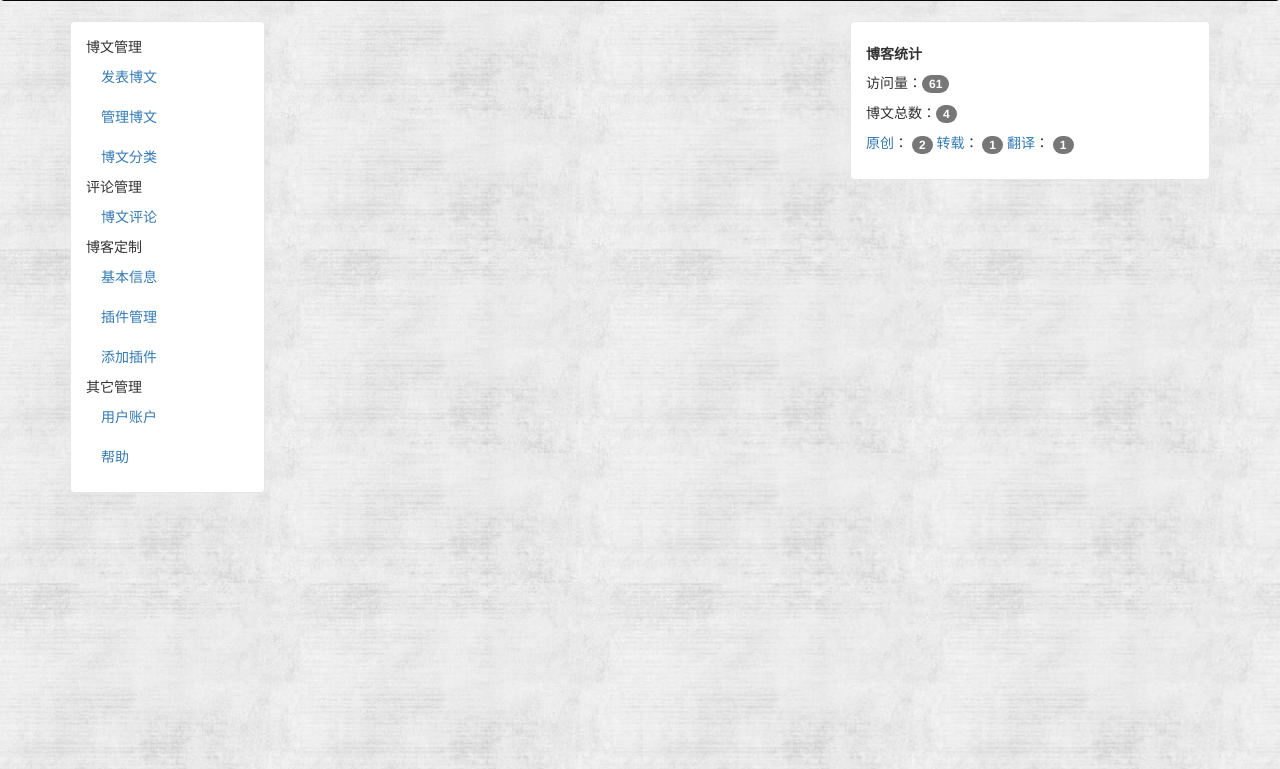
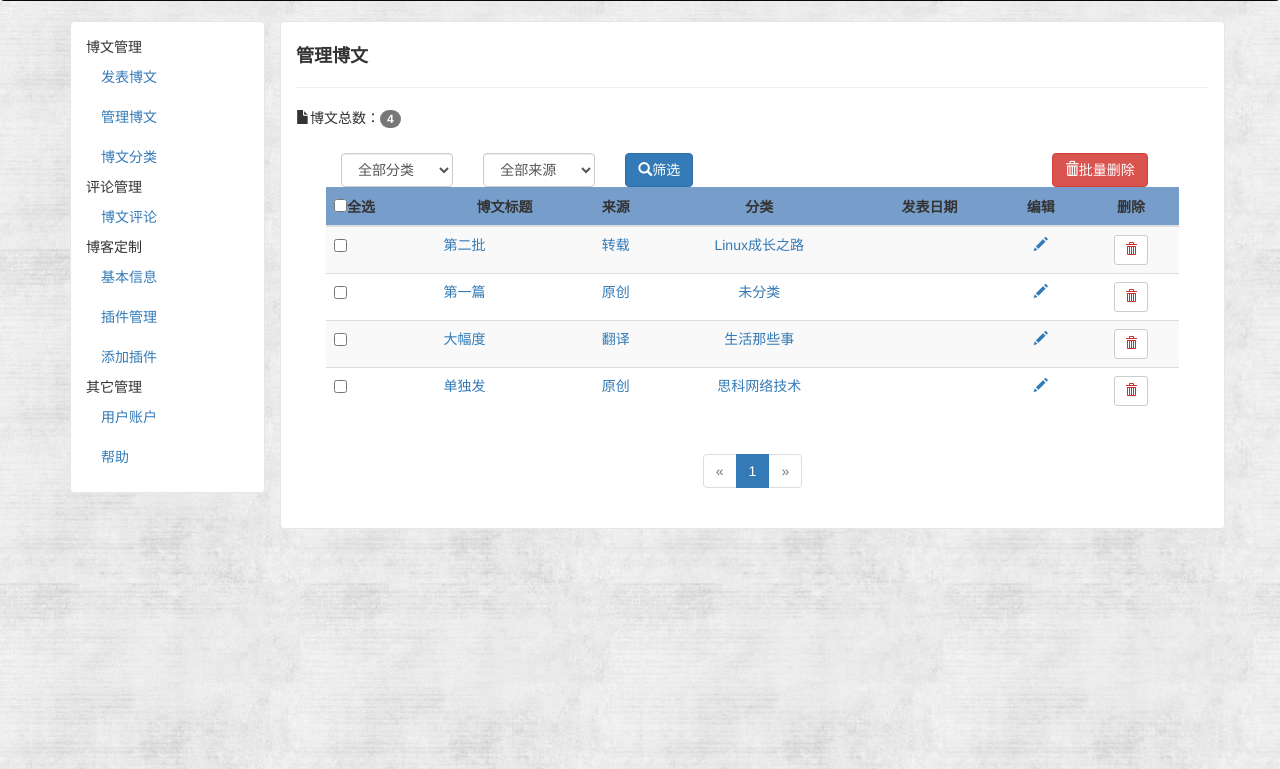
Before and after one commit to fengye1/-blog_mini, a Flask app: page /admin/manage_articles in a window 1280 px wide. Shown: the part 543-1312 px from the top of the page. Run offline with Flask 2, Linux system fonts and the light colour scheme; a user stored in the database is signed in; data comes from the database, SQL or seed files in the repository; both versions use the stored data as it was after the commit; parts of the project's set-up code (start-up, migrations or seed data) failed here and were passed over; some libraries are stand-ins or nearby versions.

Commit message:
update git

```diff
--- a/app/admin/forms.py
+++ b/app/admin/forms.py
@@ -14,3 +14,12 @@
     title = StringField(u'标题', validators=[DataRequired(), Length(1, 64)])
     content = TextAreaField(u'博文内容',validators=[DataRequired()])
     summary = TextAreaField(u'博文摘要', validators=[DataRequired()])
+
+class ManageArticlesForm(CommonForm):
+    pass
+
+class DeleteArticleForm(FlaskForm):
+    articleId = StringField(validators=[DataRequired()])
+
+class DeleteArticlesForm(FlaskForm):
+    articleIds = StringField(validators=[DataRequired()])
--- a/app/admin/views.py
+++ b/app/admin/views.py
@@ -3,12 +3,12 @@
 
 from datetime import datetime
 import json
-from flask import request,render_template,flash,redirect,url_for
+from flask import request,render_template,flash,redirect,url_for, current_app
 
 
 from . import admin
 from flask_login import login_required,current_user
-from .forms import SubMitArticlesForm
+from .forms import SubMitArticlesForm, ManageArticlesForm,DeleteArticlesForm,DeleteArticleForm
 from ..modles import Source,ArticleType,Article
 from .. import db
 
@@ -45,10 +45,61 @@
     return render_template('admin/submit_articles.html', form=form)
 
 
-@admin.route('/manage_articles')
+@admin.route('/manage_articles', methods=['GET','POST'])
+@login_required
 def manage_articles():
+    types_id = request.args.get('types_id', -1 , type=int)
+    source_id =request.args.get('source_id', -1, type=int)
+    form = ManageArticlesForm(request.form, types=types_id,source=source_id)
+    form2= DeleteArticleForm()
+    form3 = DeleteArticlesForm()  # for delete articles
 
-    return render_template('admin/admin_base.html')
+    types=[(t.id,t.name) for t in ArticleType.query.all()]
+    types.append((-1,u'全部分类'))
+    form.types.choices = types
+    sources = [(s.id, s.name) for s in Source.query.all()]
+    sources.append((-1, u'全部来源'))
+    form.source.choices = sources
+
+    pagination_search = 0
+
+    if form.validate_on_submit() or\
+        (request.args.get('types_id') is not None and request.args.get('source_id') is not None):
+        if form.validate_on_submit():
+            types_id = form.types.data
+            source_id = form.source.data
+            page=1
+        else:
+            types_id=request.args.get('types_id', type=int)
+            source_id = request.args.get('source_id', type=int)
+            form.types.data = types_id
+            form.source.data = source_id
+            page = request.args.get('page', 1, type=int)
+
+        result = Article.query.order_by(Article.create_time.desc())
+        if types_id != -1:
+            articleType = ArticleType.query.get_or_404(types_id)
+            result = result.filter_by(articleType=articleType)
+
+        if source_id != -1:
+            source = Source.query.get_or_404(source_id)
+            result = result.filter_by(source=source)
+
+        pagination_search = result.paginate(
+            page, per_page=current_app.config['ARTICLES_PER_PAGE'], error_out=False)
+
+    if pagination_search != 0:
+        pagination = pagination_search
+        articles = pagination_search.items
+    else:
+        page = request.args.get('page', 1, type=int)
+        pagination = Article.query.order_by(Article.create_time.desc()).paginate(
+                page, per_page=current_app.config['ARTICLES_PER_PAGE'],
+                error_out=False)
+        articles = pagination.items
+
+    return render_template('admin/manage_articles.html', pagination=pagination,
+                           endpoint='admin.manage_articles', form=form,form2=form2,form3=form3, types_id=types_id, source_id=source_id,articles=articles)
 
 
 @admin.route('/manage_articleTypes')
--- a/app/templates/_article_info.html
+++ b/app/templates/_article_info.html
@@ -7,12 +7,12 @@
     <div class="base-info">
         <span class="label label-default">{{ moment(article.create_time.date()).format('LL') }}</span>&nbsp;
         <span class="label label-warning">
-            <a href="#" target="_blank" style="color: white">
+            <a href="{{ url_for('main.article_sources',id = article.source.id) }}" target="_blank" style="color: white">
                 {{ article.source.name }}
             </a>
         </span>&nbsp;
         <span class="label label-info">
-            <a href=" #" target="_blank" style="color: white">
+            <a href=" {{ url_for('main.article_type', id=article.articleType.id) }}" target="_blank" style="color: white">
                 {{ article.articleType.name }}
             </a>
         </span>
--- /dev/null
+++ b/app/templates/admin/manage_articles.html
@@ -0,0 +1,159 @@
+{% extends 'admin/admin_base.html' %}
+{% import '_macros.html' as macros %}
+
+{% block title %}
+     Blog_mini -管理博文
+{% endblock %}
+
+{% block admin_content %}
+    <div class="entry-box manage-articles">
+    <h4><strong>管理博文</strong></h4>
+    <hr/>
+    <p><span class="glyphicon glyphicon-file"></span>博文总数：<span class="badge">{{ Article.query.count() }}</span></p>
+    <div class="row articles-list">
+        <div class="list-handle">
+            <form class="manage-articles" method="post" action="">
+                {{ form.csrf_token }}
+                <div class="form-group">
+                    <div class="col-sm-2">
+                        {{ form.types(class='form-control', required='', id='types_choice') }}
+                    </div>
+                    <div class="col-sm-2">
+                        {{ form.source(class='form-control', required='', id = 'source_choice') }}
+                    </div>
+                    <div class="col-sm-2">
+                        <button type="submit" class="btn btn-primary">
+                            <span class="glyphicon glyphicon-search"></span>筛选
+                        </button>
+                    </div>
+                    <div class="col-sm-2 col-lg-offset-4">
+                        <a class="btn btn-danger" id="delArticles">
+                            <span class="glyphicon glyphicon-trash"></span>批量删除
+                        </a>
+                    </div>
+                </div>
+            </form>
+        </div>
+    <div class="list-detials">
+        <form class="delete-articles" id="delArticlesForm" method="post"
+            action="#">
+            {{ form3.csrf_token }}
+            {{ form3.articleIds(type='hidden', value='') }}
+            <form class="solve problem">
+                    {{ form2.articleId(type='hidden') }}
+                {# 注意这个form是不会生成的，内层form，最接近外层form的第一个form，jinjia2是不会生成的 #}
+                {# 这是用来解决博文列表的第一列form无法解决的问题，如果不这样做，第一列的删除表单将无法提交，因为根本不存在 #}
+                {# 但是第一列之后的form表单都是可以正常生成的，当然，如果不想用这个方法，那建议你不要嵌套form，用Ajax技术也是可以的 #}
+                </form>
+            <table class="table table-striped table-hover">
+                         <thead>
+                    <tr class="table-header" bgcolor="aqua">
+                        <th class="table-checkbox-or-left"><input type="checkbox" id="select-all">全选</th>
+                        <th>博文标题</th>
+                        <th>来源</th>
+                        <th>分类</th>
+                        <th>发表日期</th>
+                        <th>编辑</th>
+                        <th>删除</th>
+                    </tr>
+                    </thead>
+                    <tbody>
+                    {% for article in articles %}
+                        <tr>
+                            <td class="table-checkbox-or-left"><input type="checkbox" class="op_check" value="{{ article.id }}"></td>
+                            <td class="table-checkbox-or-left"><a href="#" target="_blank">{{ article.title }}</a></td>
+                            <td>
+                                <a href="{{ url_for('main.article_sources', id=article.source.id) }}" target="_blank">{{ article.source.name }}</a>
+                            </td>
+                            <td>
+                                <a href="{{ url_for('main.article_type', id=article.articleType.id) }}" target="_blank"> {{ article.articleType.name }} </a>
+                            </td>
+                            <td {{ moment(article.create_time.replace(microsecond=0)).format('LLL') }}></td>
+
+                            <td><a href="#"><span class="glyphicon glyphicon-pencil" title="编辑博文"></span></a></td>
+
+                            <td>
+                                <form class="delete-article" id="delForm{{ article.id }}" method="post"
+                                >
+                                    {{ form2.csrf_token }}
+                                    {{ form2.articleId(type='hidden',value=article.id) }}
+                                    <a class="btn btn-sm btn-default" onclick="delCfm({{ article.id }})" title="删除博文">
+                                        <span class="glyphicon glyphicon-trash delete-article"></span>
+                                    </a>
+                                       {# 注意这里用a标签而不是button标签，否则即使button没有submit属性，也会自动提交，因为button默认type='submit'#}
+                                </form>
+
+                            </td>
+
+                        </tr>
+                    {% endfor %}
+                    </tbody>
+            </table>
+        </form>
+    </div>
+        <div class="pagination">
+            {{ macros.pagination_widget(pagination, endpoint, types_id=types_id, source_id=source_id) }}
+        </div>
+    </div>
+    </div>
+    <!-- 信息删除确认: For delete an article confirm -->
+<div class="modal fade" id="delCfmModel">
+    <div class="modal-dialog">
+        <div class="modal-content message_align">
+            <div class="modal-header">
+                <button type="button" class="close" data-dismiss="modal" aria-label="Close"><span
+                        aria-hidden="true">×</span></button>
+                <h4 class="modal-title">确认删除博文？</h4>
+            </div>
+            <div class="modal-body">
+                <p>将连同博文评论一起删除，并且删除后不可恢复，您确认要删除吗？</p>
+            </div>
+            <div class="modal-footer">
+                <button type="button" class="btn btn-default" data-dismiss="modal">取消</button>
+                <a onclick="" id="cfmClick" class="btn btn-success" data-dismiss="modal">确定</a>
+            </div>
+        </div><!-- /.modal-content -->
+    </div><!-- /.modal-dialog -->
+</div><!-- /.modal -->
+
+<!-- 信息删除确认: For select articles confirm -->
+<div class="modal fade" id="selArtsCfmModel">
+    <div class="modal-dialog">
+        <div class="modal-content message_align">
+            <div class="modal-header">
+                <button type="button" class="close" data-dismiss="modal" aria-label="Close"><span
+                        aria-hidden="true">×</span></button>
+                <h4 class="modal-title">未选择博文</h4>
+            </div>
+            <div class="modal-body">
+                <p>请选择您要删除的博文！</p>
+            </div>
+            <div class="modal-footer">
+                <button type="button" class="btn btn-default" data-dismiss="modal">取消</button>
+                <a class="btn btn-success" data-dismiss="modal">确定</a>
+            </div>
+        </div><!-- /.modal-content -->
+    </div><!-- /.modal-dialog -->
+</div><!-- /.modal -->
+
+<!-- 信息删除确认: For delete articles confirm -->
+<div class="modal fade" id="delArtsCfmModel">
+    <div class="modal-dialog">
+        <div class="modal-content message_align">
+            <div class="modal-header">
+                <button type="button" class="close" data-dismiss="modal" aria-label="Close"><span
+                        aria-hidden="true">×</span></button>
+                <h4 class="modal-title">确认删除所选博文？</h4>
+            </div>
+            <div class="modal-body">
+                <p>将连同博文评论一起删除，并且删除后不可恢复，您确认要删除所选博文吗？</p>
+            </div>
+            <div class="modal-footer">
+                <button type="button" class="btn btn-default" data-dismiss="modal">取消</button>
+                <a id="delArtsCfm" class="btn btn-success" data-dismiss="modal">确定</a>
+            </div>
+        </div><!-- /.modal-content -->
+    </div><!-- /.modal-dialog -->
+</div><!-- /.modal -->
+
+{% endblock %}
--- a/app/templates/base.html
+++ b/app/templates/base.html
@@ -107,6 +107,9 @@
                 </div>
 
                 <div class="col-lg-4 blog_nav">
+
+                    {% if 1==0 %}
+
                     {% block blog_nav_plugin %}
                                 <div class="entry-box">
                                     <h5><strong>博客统计</strong></h5>
@@ -118,13 +121,13 @@
 
                                         <p>
                                             {% for source in Source.query.all() %}
-                                                <a href="#">{{ source.name }}</a>：
+                                                <a href="{{ url_for('main.article_sources', id=source.id) }}">{{ source.name }}</a>：
                                                 <span class="badge">{{ source.articles.count() }}</span>
                                             {% endfor %}
                                         </p>
                                 </div>
                     {% endblock %}
-
+    {% endif %}
                 </div>
 
             </div>
```
Also changed, not shown: app/main/views.py (+43 -9 lines), app.db.
